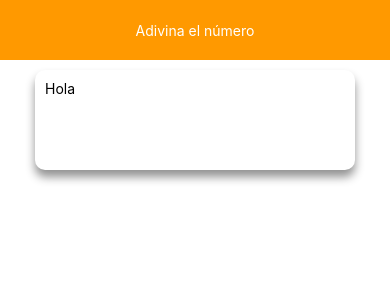
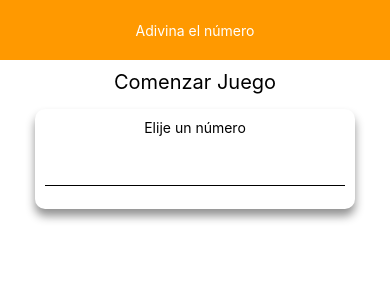
Before and after one commit to JuanCamiloGomezV/AppCelular-Gomez, a React Native app: screen / in a window 390 px wide. Shown: the top 300 px of the page. Built offline with nearby package versions, Linux system fonts and the light colour scheme.

Commit message:
header y card

```diff
--- a/src/screens/StartGameScreen.jsx
+++ b/src/screens/StartGameScreen.jsx
@@ -1,27 +1,46 @@
-import { StyleSheet, Text, View } from 'react-native'
+import { StyleSheet, Text, TextInput, View } from "react-native";
 
-import Card from '../components/Card'
-import React from 'react'
+import Card from "../components/Card";
+import React from "react";
 
 const StartGameScreen = () => {
   return (
     <View>
+      <Text style={styles.title}>Comenzar Juego</Text>
       <View style={styles.cardContainer}>
         <Card style={styles.card}>
-          <Text>Hola</Text>
+          <Text style={styles.titleCard}>Elije un número</Text>
+          <TextInput style={styles.inputCard} />
         </Card>
       </View>
     </View>
-  )
-}
+  );
+};
 
-export default StartGameScreen
+export default StartGameScreen;
 
 const styles = StyleSheet.create({
-    cardContainer:{
-        justifyContent: "center",
-        alignItems: "center",
-        marginTop:10,
-      },
-      card:{backgroundColor:"white"}
-})
+  title: {
+    textAlign: "center",
+    marginTop: 10,
+    fontSize: 20,
+  },
+  cardContainer: {
+    justifyContent: "center",
+    alignItems: "center",
+    marginTop: 15,
+  },
+  card: {
+    backgroundColor: "white",
+  },
+  titleCard: {
+    textAlign: "center",
+  },
+  inputCard: {
+    padding:0,
+    margin:0,
+    height:50,
+    borderBottomWidth:1,
+    borderBottomColor:'black',
+  },
+});
```
Also changed, not shown: src/components/Input.jsx (added, +14 -0 lines).
